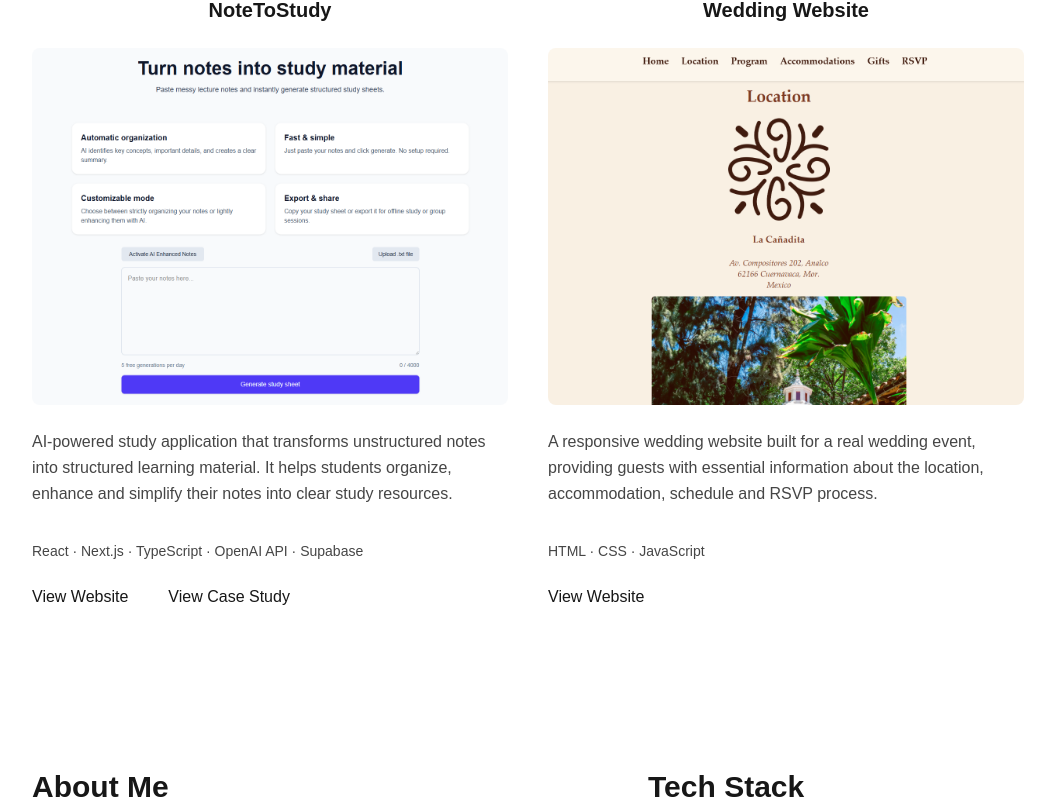
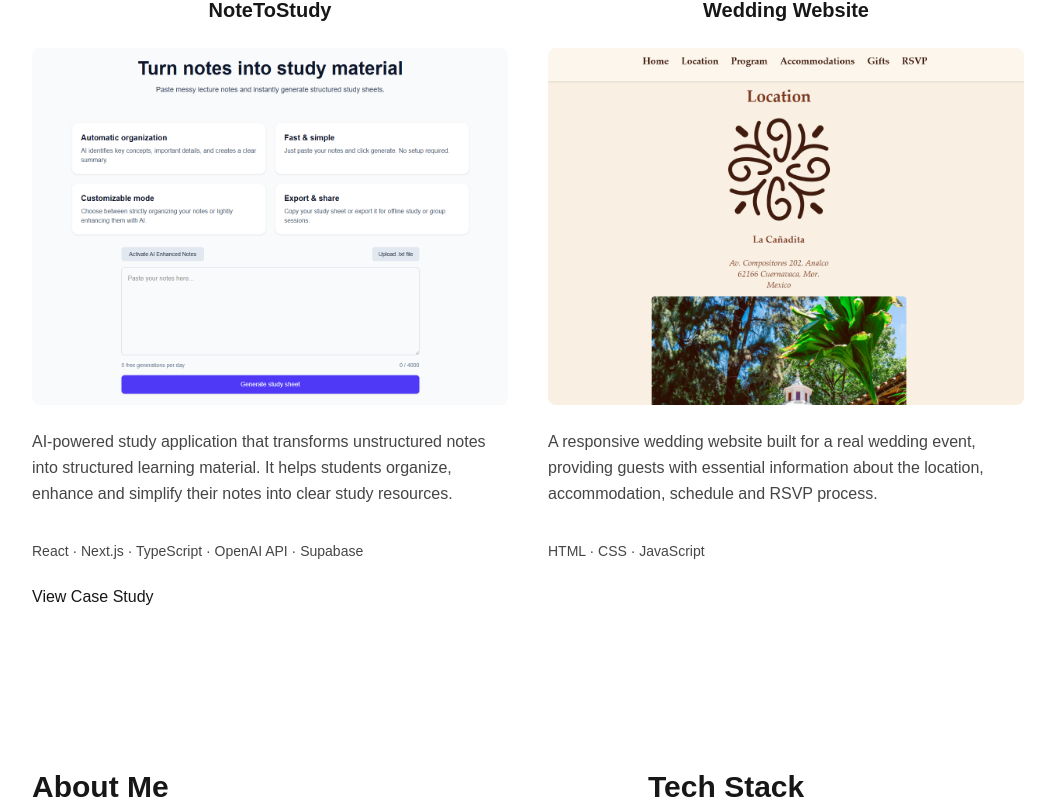
Before and after one commit to Jheintze/portfolio, a Next.js app: page / in a window 1280 px wide. Shown: the part 634-1440 px from the top of the page, without its empty margins (112-1167 px from the left). Built offline with nearby package versions, Linux system fonts and the light colour scheme.

Commit message:
change links to websites

```diff
--- a/src/components/Projects.tsx
+++ b/src/components/Projects.tsx
@@ -15,6 +15,9 @@ export default function Projects(){
       </h3>
 
       <div className="mt-6  aspect-[4/3] overflow-hidden rounded-lg">
+       <a href="https://note-to-study.vercel.app"
+         target="_blank"
+  rel="noopener noreferrer">
   <Image
     src="/NoteToStudy.png"
     alt="NoteToStudy application screenshot"
@@ -22,6 +25,7 @@ export default function Projects(){
     height={675}
     className="h-full w-full object-cover"
   />
+  </a>
 </div>
 
       <p className="mt-6 min-h-24 leading-relaxed text-foreground/80">
@@ -33,11 +37,6 @@ export default function Projects(){
       </p>
 
       <div className="mt-6 flex gap-10">
-        <a href="https://note-to-study.vercel.app"
-         target="_blank"
-  rel="noopener noreferrer">
-          View Website
-        </a>
         <a href="#">
           View Case Study
         </a>
@@ -51,13 +50,16 @@ export default function Projects(){
       </h3>
 
       <div className="mt-6  aspect-[4/3] overflow-hidden rounded-lg">
+      <a href="https://jheintze.github.io/Wedding-Website/"
+         target="_blank"
+  rel="noopener noreferrer">
   <Image
     src="/WeddingWebsite.png"
     alt="Wedding Website screenshot"
     width={1200}
     height={675}
     className="h-full w-full object-cover"
-  />
+  /></a>
 </div>
 
       <p className="mt-6 min-h-24 leading-relaxed text-foreground/80">
@@ -67,14 +69,6 @@ export default function Projects(){
       <p className="mt-4 text-sm text-foreground/80">
         HTML · CSS · JavaScript
       </p>
-
-      <div className="mt-6">
-        <a href="https://jheintze.github.io/Wedding-Website/"
-         target="_blank"
-  rel="noopener noreferrer">
-          View Website
-        </a>
-      </div>
     </article>
 
   </div>
```
